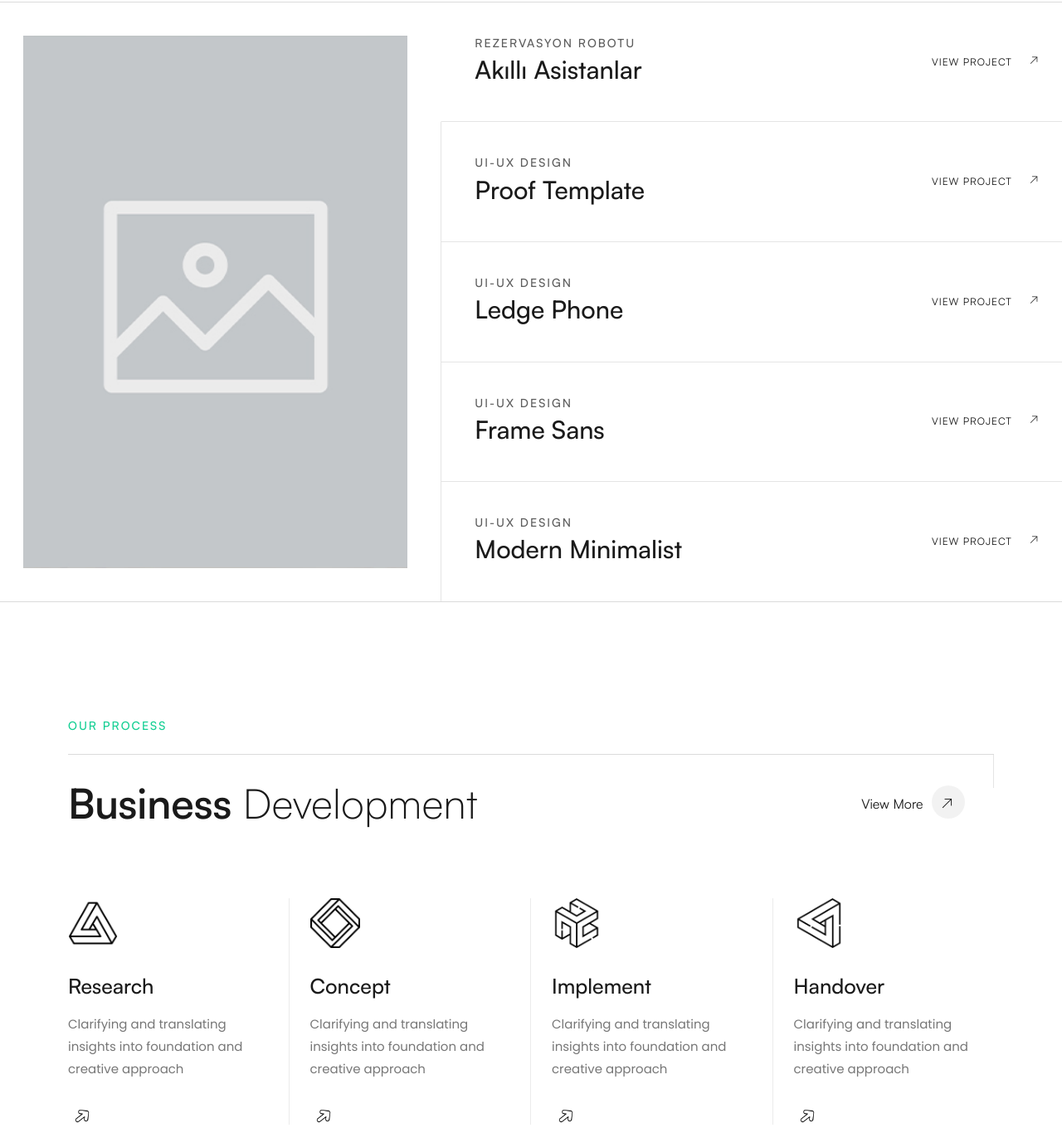
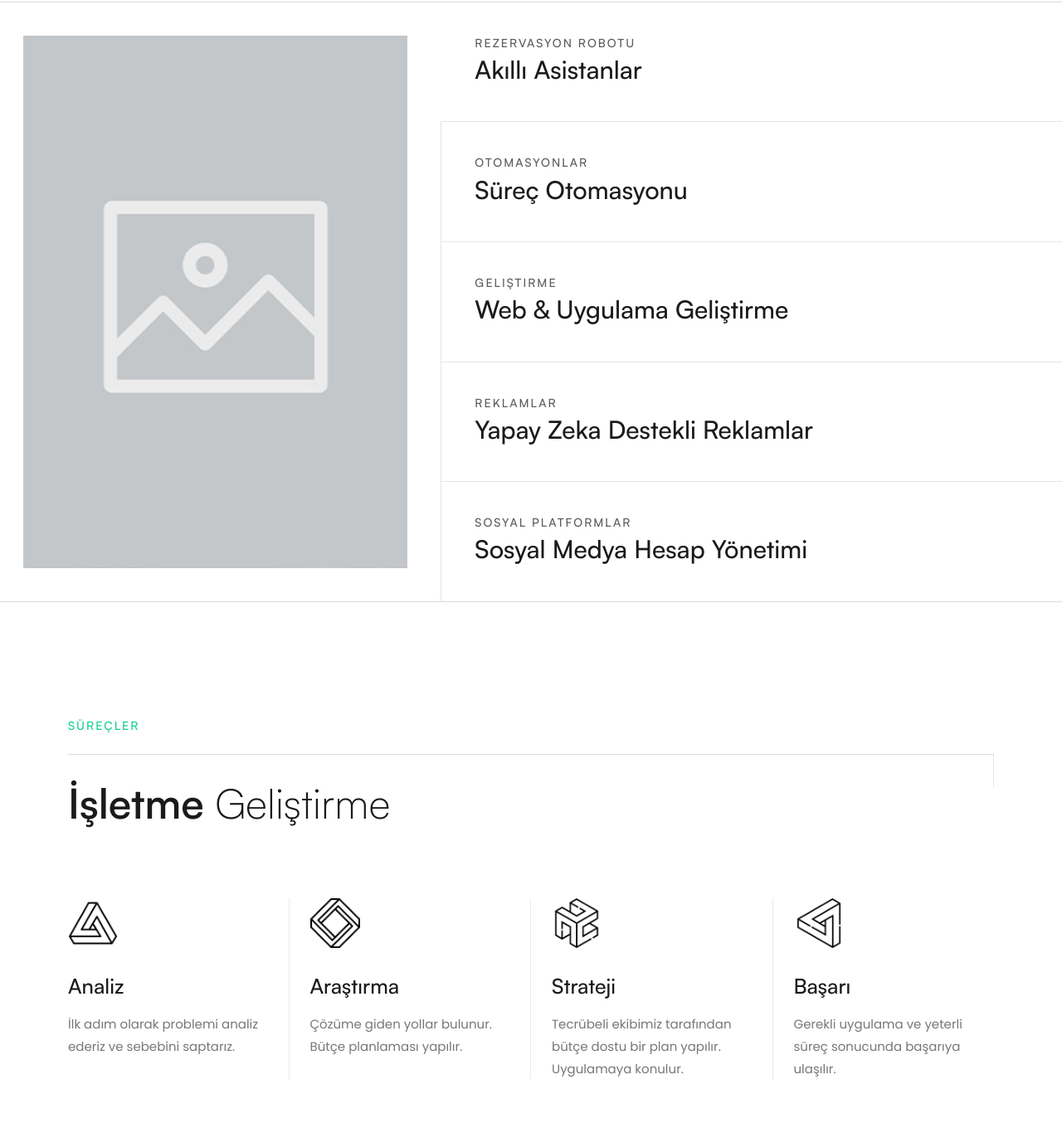
Before and after one commit to berkecanakkor/arbekas, a plain HTML site: page home-digital-agency.html in a window 1280 px wide. Shown: the part 2921-4281 px from the top of the page at 83% size. Drawn offline with Linux system fonts and the light colour scheme; a script that the page names is missing; a web font is replaced by a local one.

Commit message:
arayüzün %70 i tamamlandı

```diff
--- a/home-digital-agency.html
+++ b/home-digital-agency.html
@@ -436,56 +436,41 @@
                                     <div class="img">
                                         <img src="assets/imgs/works/1/1.jpg" alt="">
                                     </div>
-                                    <div class="more text-u ls1 fz-12">
-                                        <a href="project6.html">View Project <i class="ml-15 ti-arrow-top-right"></i></a>
-                                    </div>
                                 </div>
                                 <div class="cluom" data-tab="tab-2">
                                     <div class="info">
-                                        <h6 class="sub-title opacity-7">UI-UX Design</h6>
-                                        <h4>Proof Template</h4>
+                                        <h6 class="sub-title opacity-7">Otomasyonlar</h6>
+                                        <h4>Süreç Otomasyonu</h4>
                                     </div>
                                     <div class="img">
                                         <img src="assets/imgs/works/1/2.jpg" alt="">
                                     </div>
-                                    <div class="more text-u ls1 fz-12">
-                                        <a href="project5.html">View Project <i class="ml-15 ti-arrow-top-right"></i></a>
-                                    </div>
                                 </div>
                                 <div class="cluom" data-tab="tab-3">
                                     <div class="info">
-                                        <h6 class="sub-title opacity-7">UI-UX Design</h6>
-                                        <h4>Ledge Phone</h4>
+                                        <h6 class="sub-title opacity-7">Geliştirme</h6>
+                                        <h4>Web & Uygulama Geliştirme</h4>
                                     </div>
                                     <div class="img">
                                         <img src="assets/imgs/works/1/3.jpg" alt="">
                                     </div>
-                                    <div class="more text-u ls1 fz-12">
-                                        <a href="project4.html">View Project <i class="ml-15 ti-arrow-top-right"></i></a>
-                                    </div>
                                 </div>
                                 <div class="cluom" data-tab="tab-4">
                                     <div class="info">
-                                        <h6 class="sub-title opacity-7">UI-UX Design</h6>
-                                        <h4>Frame Sans</h4>
+                                        <h6 class="sub-title opacity-7">Reklamlar</h6>
+                                        <h4>Yapay Zeka Destekli Reklamlar</h4>
                                     </div>
                                     <div class="img">
                                         <img src="assets/imgs/works/1/4.jpg" alt="">
                                     </div>
-                                    <div class="more text-u ls1 fz-12">
-                                        <a href="project3.html">View Project <i class="ml-15 ti-arrow-top-right"></i></a>
-                                    </div>
                                 </div>
                                 <div class="cluom" data-tab="tab-5">
                                     <div class="info">
-                                        <h6 class="sub-title opacity-7">UI-UX Design</h6>
-                                        <h4>Modern Minimalist</h4>
+                                        <h6 class="sub-title opacity-7">Sosyal Platformlar</h6>
+                                        <h4>Sosyal Medya Hesap Yönetimi</h4>
                                     </div>
                                     <div class="img">
                                         <img src="assets/imgs/works/1/5.jpg" alt="">
-                                    </div>
-                                    <div class="more text-u ls1 fz-12">
-                                        <a href="project2.html">View Project <i class="ml-15 ti-arrow-top-right"></i></a>
                                     </div>
                                 </div>
                             </div>
@@ -502,15 +487,10 @@
                 <section class="process section-padding">
                     <div class="container">
                         <div class="sec-head mb-80">
-                            <h6 class="sub-title main-color mb-25">Our Process</h6>
+                            <h6 class="sub-title main-color mb-25">SÜREÇLER</h6>
                             <div class="bord pt-25 bord-thin-top d-flex align-items-center">
-                                <h2 class="fw-600">Business <span class="fw-200">Development</span></h2>
-                                <div class="ml-auto">
-                                    <a href="page-about2.html" class="go-more">
-                                        <span class="text">View More</span>
-                                        <span class="icon ti-arrow-top-right"></span>
-                                    </a>
-                                </div>
+                                <h2 class="fw-600">İşletme <span class="fw-200">Geliştirme</span></h2>
+
                             </div>
                         </div>
                         <div class="row md-marg">
@@ -518,53 +498,29 @@
                                 <div class="icon-img-60 mb-30">
                                     <img src="assets/imgs/serv-icons/3.png" alt="">
                                 </div>
-                                <h5 class="mb-15">Research</h5>
-                                <p>Clarifying and translating insights into foundation and creative approach</p>
-                                <div class="o-hidden">
-                                    <a href="page-about2.html" class="rmore to-in mt-30">
-                                        <span class="sub-title">Read More</span>
-                                        <img src="assets/imgs/arrow-right.png" alt="" class="icon-img-20 ml-5">
-                                    </a>
-                                </div>
+                                <h5 class="mb-15">Analiz</h5>
+                                <p>İlk adım olarak problemi analiz ederiz ve sebebini saptarız.</p>
                             </div>
                             <div class="col-lg-3 col-md-6 item md-mb50">
                                 <div class="icon-img-60 mb-30">
                                     <img src="assets/imgs/serv-icons/4.png" alt="">
                                 </div>
-                                <h5 class="mb-15">Concept</h5>
-                                <p>Clarifying and translating insights into foundation and creative approach</p>
-                                <div class="o-hidden">
-                                    <a href="page-about2.html" class="rmore to-in mt-30">
-                                        <span class="sub-title">Read More</span>
-                                        <img src="assets/imgs/arrow-right.png" alt="" class="icon-img-20 ml-5">
-                                    </a>
-                                </div>
+                                <h5 class="mb-15">Araştırma</h5>
+                                <p>Çözüme giden yollar bulunur. Bütçe planlaması yapılır.</p>
                             </div>
                             <div class="col-lg-3 col-md-6 item sm-mb50">
                                 <div class="icon-img-60 mb-30">
                                     <img src="assets/imgs/serv-icons/5.png" alt="">
                                 </div>
-                                <h5 class="mb-15">Implement</h5>
-                                <p>Clarifying and translating insights into foundation and creative approach</p>
-                                <div class="o-hidden">
-                                    <a href="page-about2.html" class="rmore to-in mt-30">
-                                        <span class="sub-title">Read More</span>
-                                        <img src="assets/imgs/arrow-right.png" alt="" class="icon-img-20 ml-5">
-                                    </a>
-                                </div>
+                                <h5 class="mb-15">Strateji</h5>
+                                <p>Tecrübeli ekibimiz tarafından bütçe dostu bir plan yapılır. Uygulamaya konulur.</p>
                             </div>
                             <div class="col-lg-3 col-md-6 item">
                                 <div class="icon-img-60 mb-30">
                                     <img src="assets/imgs/serv-icons/6.png" alt="">
                                 </div>
-                                <h5 class="mb-15">Handover</h5>
-                                <p>Clarifying and translating insights into foundation and creative approach</p>
-                                <div class="o-hidden">
-                                    <a href="page-about2.html" class="rmore to-in mt-30">
-                                        <span class="sub-title">Read More</span>
-                                        <img src="assets/imgs/arrow-right.png" alt="" class="icon-img-20 ml-5">
-                                    </a>
-                                </div>
+                                <h5 class="mb-15">Başarı</h5>
+                                <p>Gerekli uygulama ve yeterli süreç sonucunda başarıya ulaşılır.</p>
                             </div>
                         </div>
                     </div>
```
